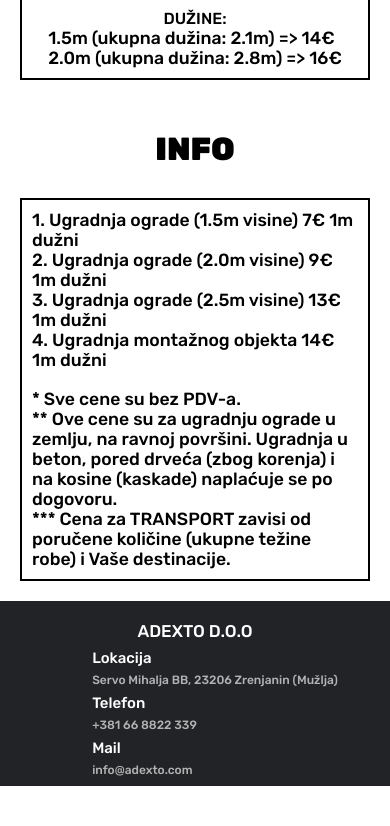
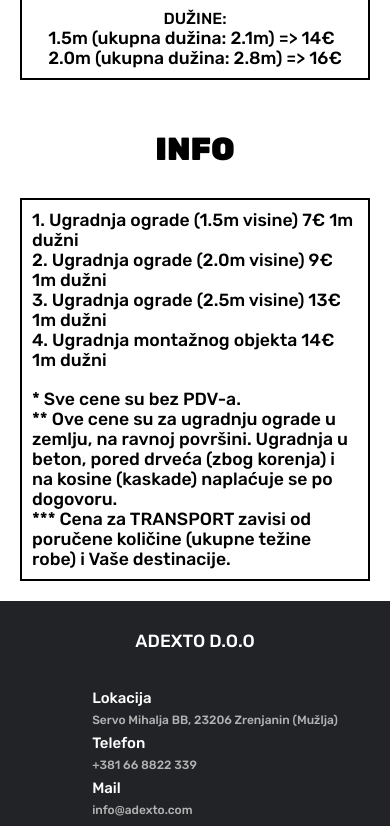
Before and after one commit to CsongorD/Adexto, a React (Vite) app: page /cenovnik in a window 390 px wide. Shown: the part 4748-5574 px from the top of the page. Before the commit the page ends 5534 px from the top, so only its background shows below. Built offline with nearby package versions, Linux system fonts and the light colour scheme; some icons are missing.

Commit message:
imporve footer responsiveness

```diff
--- a/src/components/Footer/Footer.css
+++ b/src/components/Footer/Footer.css
@@ -15,12 +15,14 @@
   justify-content: space-between;
   background-color: inherit;
   align-items: center;
-  padding: 10px 8%;
+  padding: 0px 10px;
 }
 
 .footer .footer-title {
   color: white;
   background-color: inherit;
+  padding: 0px 20px;
+  text-align: center;
 }
 
 @media (max-width: 1280px) {
@@ -33,9 +35,9 @@
   .footer {
     flex-direction: column;
   }
-
   .footer .footer-title {
-    padding-top: 20px;
+    padding: 30px 0px;
+    width: 100%;
   }
 }
 @media (max-width: 460px) {
@@ -44,14 +46,13 @@
   }
 }
 
-@media (max-width: 400px) {
+@media (max-width: 300px) {
   .footer .footer-title {
-    font-size: 17px;
+    padding: 20px 0px;
   }
 }
-
-@media (max-width: 300px) {
+@media (max-width: 250px) {
   .footer .footer-title {
-    font-size: 15px;
+    padding: 10px 0px;
   }
 }
```
